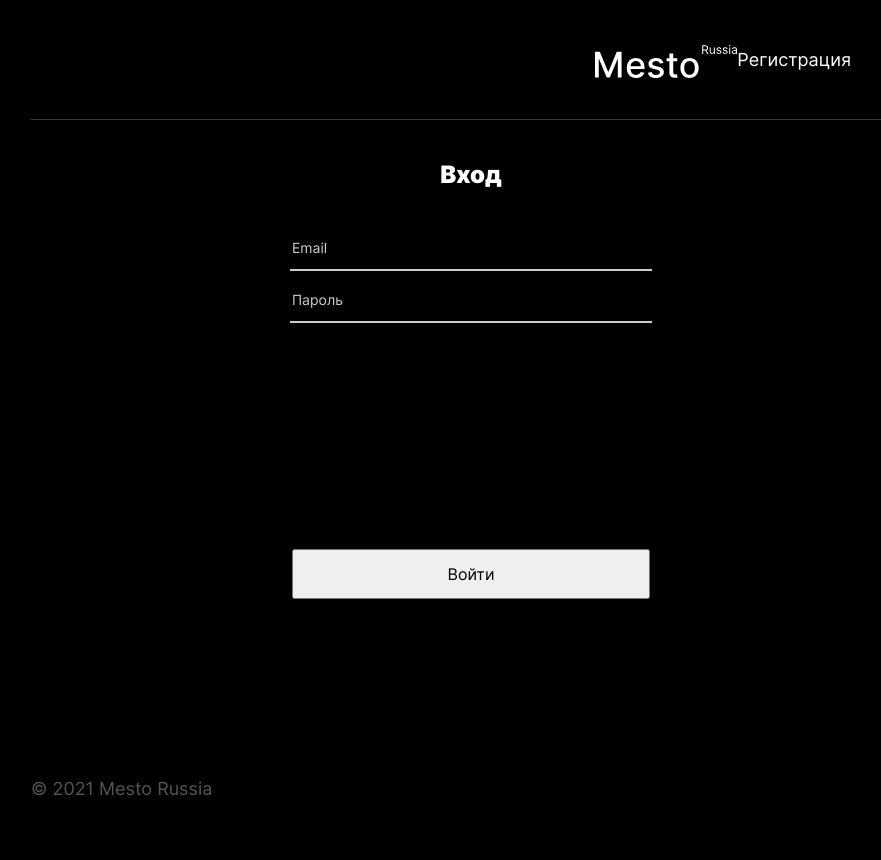
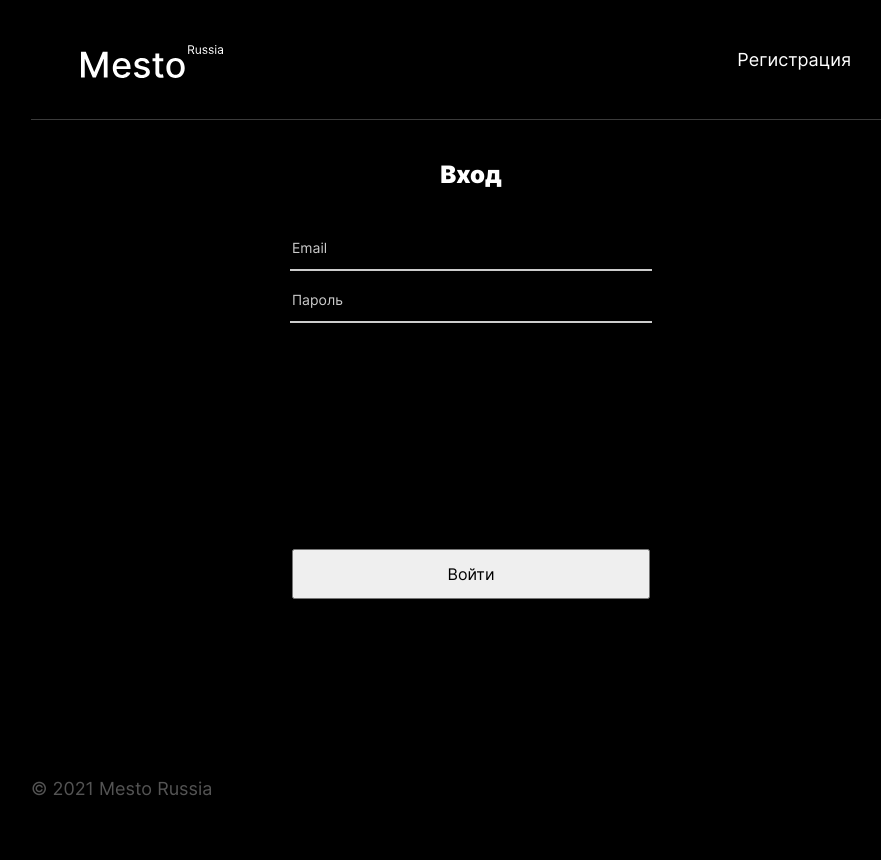
Before and after one commit to KatyaPesnya/react-mesto-auth, a React app: page /sign-in in a window 1280 px wide. Shown: the whole page, without its empty margins (169-1050 px from the left). Built offline with nearby package versions, Linux system fonts and the light colour scheme; no server answers.

Commit message:
refactoring header component

```diff
--- a/src/blocks/header/__container-main/header__container-main.css
+++ b/src/blocks/header/__container-main/header__container-main.css
@@ -8,6 +8,6 @@
 @media screen and (min-width: 768px){
     .header__container-main{
         padding: 0;
-
+       width: 100vh;
     }
 }
--- a/src/blocks/profile/profile.css
+++ b/src/blocks/profile/profile.css
@@ -1,4 +1,5 @@
 .profile {
+  max-width: 882px;
   box-sizing: border-box;
   padding: 38px 19px 36px 19px;
   display: grid;
--- a/src/components/Header.js
+++ b/src/components/Header.js
@@ -17,14 +17,14 @@ function Header({ loggedIn, onSignOut, authorizationEmail }) {
   }
 
   return (
-    // <header
-    //   className={
-    //     loggedIn
-    //       ? "header header_row-reverse page__content"
-    //       : "header page__content"
-    //   }
-    // >
-       <header className= "header  page__content" >
+    <header
+      className={
+        loggedIn
+          ? "header header_row-reverse page__content"
+          : "header page__content"
+      }
+    >
+
       {loggedIn && (
         <div
           className={
@@ -46,7 +46,7 @@ function Header({ loggedIn, onSignOut, authorizationEmail }) {
         </div>
       )}
       <div className="header__container-main">
-        <img src={logo} alt="логотип Mesto Russia" className="header__logo" />
+      <img src={logo} alt="логотип Mesto Russia" className="header__logo" />
         {loggedIn && (
           <button
             className={
```
